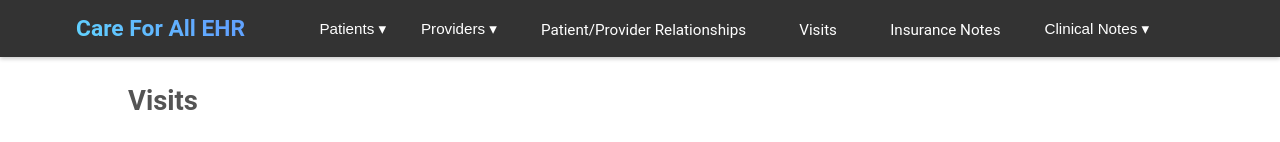
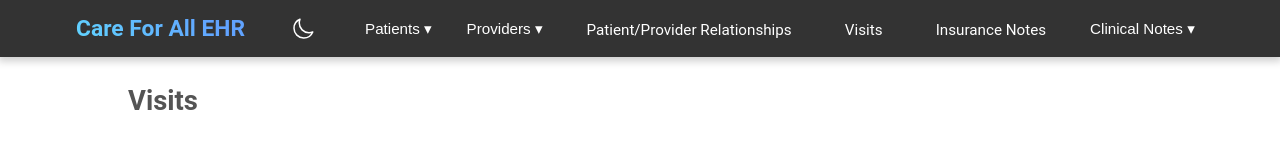
Before and after one commit to anson-poon/care-for-all-ehr, a React (Create React App) app: page /visits in a window 1280 px wide. Shown: the top 142 px of the page. Built offline with nearby package versions, Linux system fonts and the light colour scheme; no server answers.

Commit message:
Added dark mode

```diff
--- a/src/App.css
+++ b/src/App.css
@@ -26,7 +26,7 @@ html, body {
   padding: 0.5rem;
   padding-left: 4rem;
   background-color: #333333;
-  box-shadow: 0px 2px 4px 0px rgba(0,0,0,0.2);
+  box-shadow: 0px 2px 8px 2px rgba(0,0,0,0.2);
 }
 
 footer {
@@ -36,7 +36,6 @@ footer {
   justify-content: center;
   padding: 0.5rem;
   margin-bottom: 3rem;
-  color: #ffffff;
 }
 
 .logo {
@@ -57,6 +56,10 @@ dropdown code obtained and modified from documentation of source url:  https://w
 shape of border of dropdown button learned from following tutorial https://css-tricks.com/the-shapes-of-css/
 */
 /* Dropdown Button */
+.dropdown-bar {
+  margin-left: 3rem;
+}
+
 .dropdown-button {
   font-size: 1rem;
   color: rgb(255, 255, 255);
@@ -100,6 +103,50 @@ shape of border of dropdown button learned from following tutorial https://css-t
   font-size: 1rem;
   text-decoration: none;
   display: block;
+}
+
+/* Dark mode configuration */
+.dark-mode-toggle {
+  position: absolute;
+  top: 1.1rem;
+  cursor: pointer;
+  transition: ease-out 200ms;
+}
+
+.dark-mode-toggle:hover{
+  filter: brightness(0.4) invert(1);
+  transition: ease-out 400ms;
+}
+
+.dark-mode, .dark-mode .App-header, .dark-mode .dropdown-button{
+  background-color: #2a2a2a;
+}
+
+.dark-mode h3, .dark-mode h4, .dark-mode p, .dark-mode a, .dark-mode li{
+  color: #dddddd;
+}
+
+.dark-mode .add-form, .dark-mode .update-form, .dark-mode .dropdown-content {
+  background-color: #393939;
+  color: #dddddd;
+}
+
+.dark-mode input, .dark-mode select, .dark-mode .search-box{
+  background-color: #484848 !important;
+  color: #dddddd;
+}
+
+.dark-mode tbody {
+  background-color: #505050;
+  color:#dddddd;
+}
+
+.light-mode {
+  background-color: #ffffff;
+}
+
+.fade-in {
+  transition: 300ms ease;
 }
 
 /* Change the background color of the dropdown button when the dropdown content is shown
@@ -341,6 +388,17 @@ select {
   color: white;
 }
 
+.update-form {
+  margin-top: 2rem;
+  margin-left: auto;
+  margin-right: auto;
+  padding: 1.5rem;
+  border: none;
+  border-radius: 20px;
+  max-width: 800px;
+  width: 100%;
+}
+
 .SELECT-button {
   display: flex;
   align-items: left;
--- a/src/App.js
+++ b/src/App.js
@@ -29,6 +29,9 @@ import { useState, useEffect, } from 'react';
 import { Link } from 'react-router';
 
 function App() {
+
+
+
   return (
     <div className="App">
       <Router>
--- /dev/null
+++ b/src/components/DarkModeToggle.js
@@ -0,0 +1,50 @@
+import React, { useState, useEffect } from 'react';
+import lightModeBtn from "./assets/toggle-icon-light.svg";
+import darkModeBtn from "./assets/toggle-icon-dark.svg";
+
+// const [darkMode, setDarkMode] = React.useState(true)
+
+// function toggleDarkMode() {
+//     setDarkMode(prevDarkMode => !prevDarkMode)
+// }
+
+function ToggleComponent() {
+    const [darkMode, setDarkMode] = useState(() => {
+        const storedMode = localStorage.getItem('darkMode');
+        return storedMode ? JSON.parse(storedMode) : false;
+    });
+
+    const [isToggled, setIsToggled] = useState(false);
+
+    const toggleDarkMode = () => {
+        setIsToggled(true);
+        setDarkMode(prevDarkMode => !prevDarkMode);
+        // document.documentElement.classList.add('fade-in');
+    };
+
+    useEffect(() => {
+        localStorage.setItem('darkMode', JSON.stringify(darkMode));
+        document.documentElement.classList.toggle('dark-mode', darkMode);
+        document.body.classList.toggle('dark-mode', darkMode);
+        document.documentElement.classList.toggle('light-mode', !darkMode);
+
+        if (isToggled) {
+            document.documentElement.classList.add('fade-in');
+            document.body.classList.add('fade-in');
+            setIsToggled(false); // Reset isToggled after adding the 'fade-in' class
+        }
+    }, [darkMode, isToggled]);
+
+    return (
+        <div className="dark-mode-toggle">
+            <img
+                onClick={toggleDarkMode}
+                src={darkMode ? lightModeBtn : darkModeBtn}
+                alt="toggle"
+            />
+        </div>
+
+    );
+}
+
+export default ToggleComponent;
--- a/src/components/Navbar.js
+++ b/src/components/Navbar.js
@@ -4,10 +4,13 @@ Code citation:  Dropdown code obtained and modified from documentation courtesy
 */
 
 import React from "react";
+import ToggleComponent from "./DarkModeToggle";
 
-function Navbar() {
-    return(
+function Navbar(props) {
+    return (
         <div>
+            <ToggleComponent />
+            <div className="dropdown-bar">
                 <div className="dropdown">
                     <button className="dropdown-button">Patients ▾</button>
                     <div className="dropdown-content">
@@ -40,6 +43,7 @@ function Navbar() {
                     </div>
                 </div>
             </div>
+        </div>
     );
 };
 
```
Also changed, not shown: src/components/assets/toggle-icon-dark.svg (added), src/components/assets/toggle-icon-light.svg (added). Lines whose indentation alone changed are shown as unchanged.
